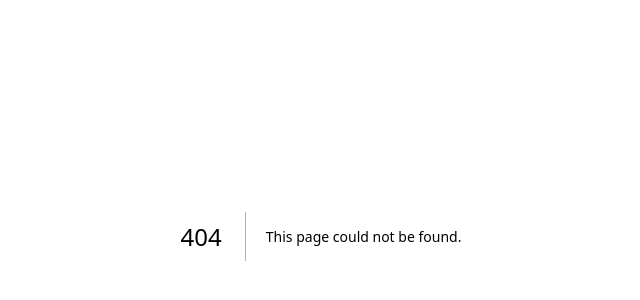
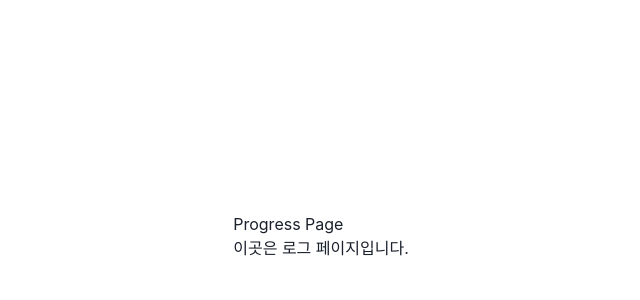
Before and after one commit to KNU-team-kim/capstone-design-fe, a Next.js app: page /progress in a window 1280 px wide. Before the commit this address had no page. Shown: the part 164-464 px from the top of the page, without its empty margins (319-959 px from the left). Built offline with nearby package versions, Linux system fonts and the light colour scheme.

Commit message:
refactor: 페이지 이름 log -> progress

```diff
--- a/app/log/page.tsx
+++ b/app/progress/page.tsx
@@ -1,7 +1,7 @@
-export default function LogPage() {
+export default function ProgressPage() {
   return (
     <main>
-      <h1>Log Page</h1>
+      <h1>Progress Page</h1>
       <p>이곳은 로그 페이지입니다.</p>
     </main>
   )
```
